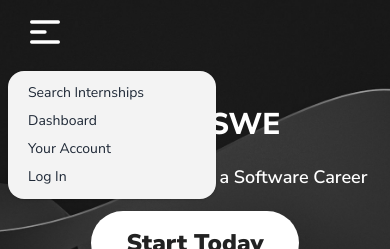
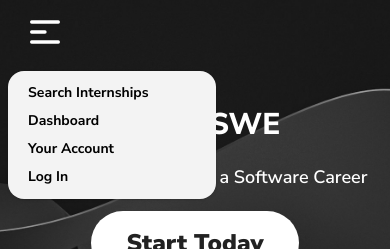
Before and after one commit to zachkfan/pathtoswe, a Next.js app: page / in a window 390 px wide. Both pictures are taken after a click on the button 45 px from the left and 32 px from the top of the page. Shown: the top 249 px of the page. Built offline with nearby package versions, Linux system fonts and the light colour scheme; a web font is replaced by a local one.

Commit message:
changed home nav link color.

```diff
--- a/src/app/ui/home/home_nav.tsx
+++ b/src/app/ui/home/home_nav.tsx
@@ -25,7 +25,7 @@ const HomeNav = () => {
           </div>
           <ul
             tabIndex={0}
-            className="menu menu-sm dropdown-content bg-concrete-gray rounded-box z-[1] mt-3 w-52 p-2 shadow"
+            className="menu menu-sm dropdown-content bg-concrete-gray rounded-box z-[1] mt-3 w-52 p-2 shadow text-black font-bold"
           >
             <HomeNavLink
               title={"Search Internships"}
```
